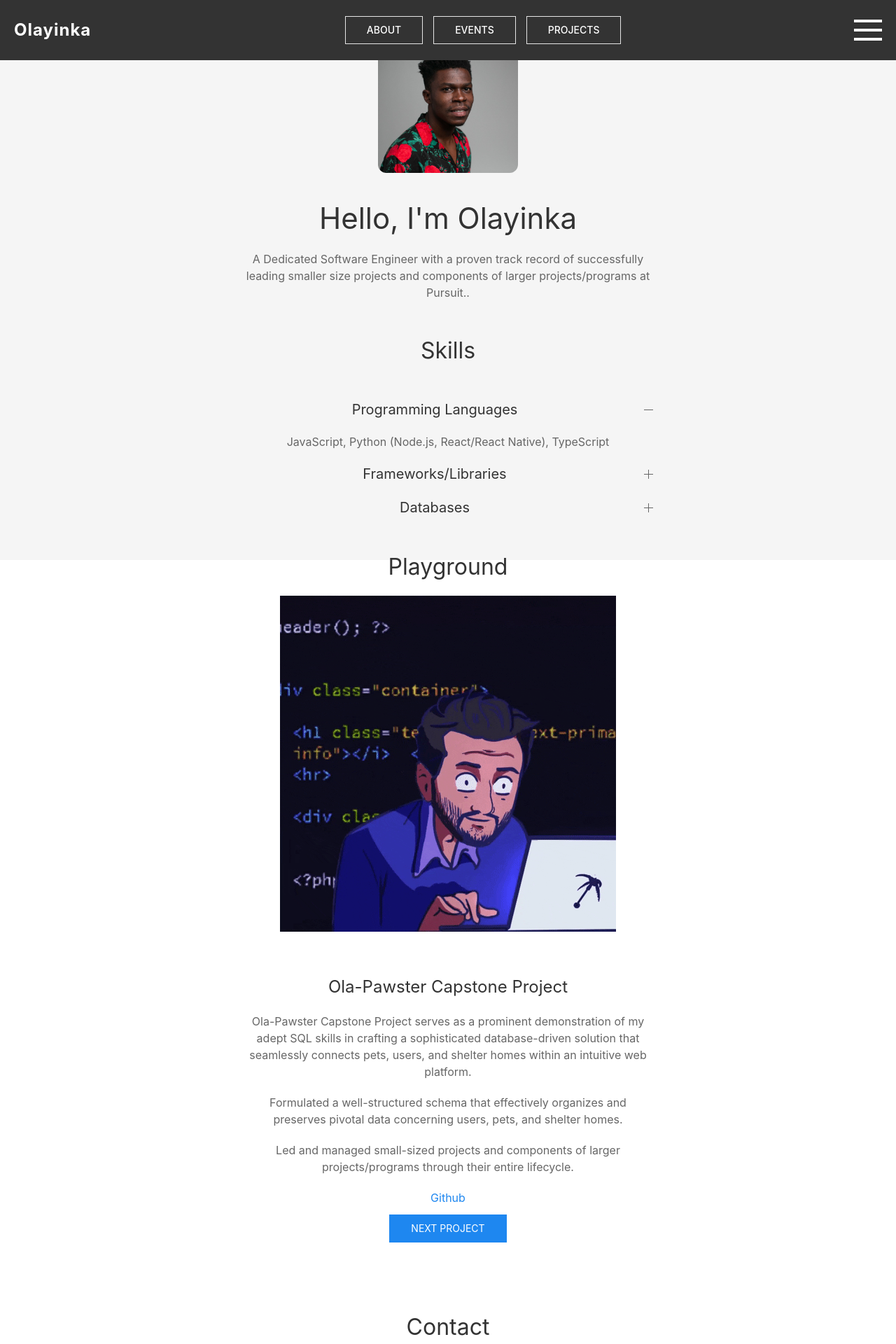
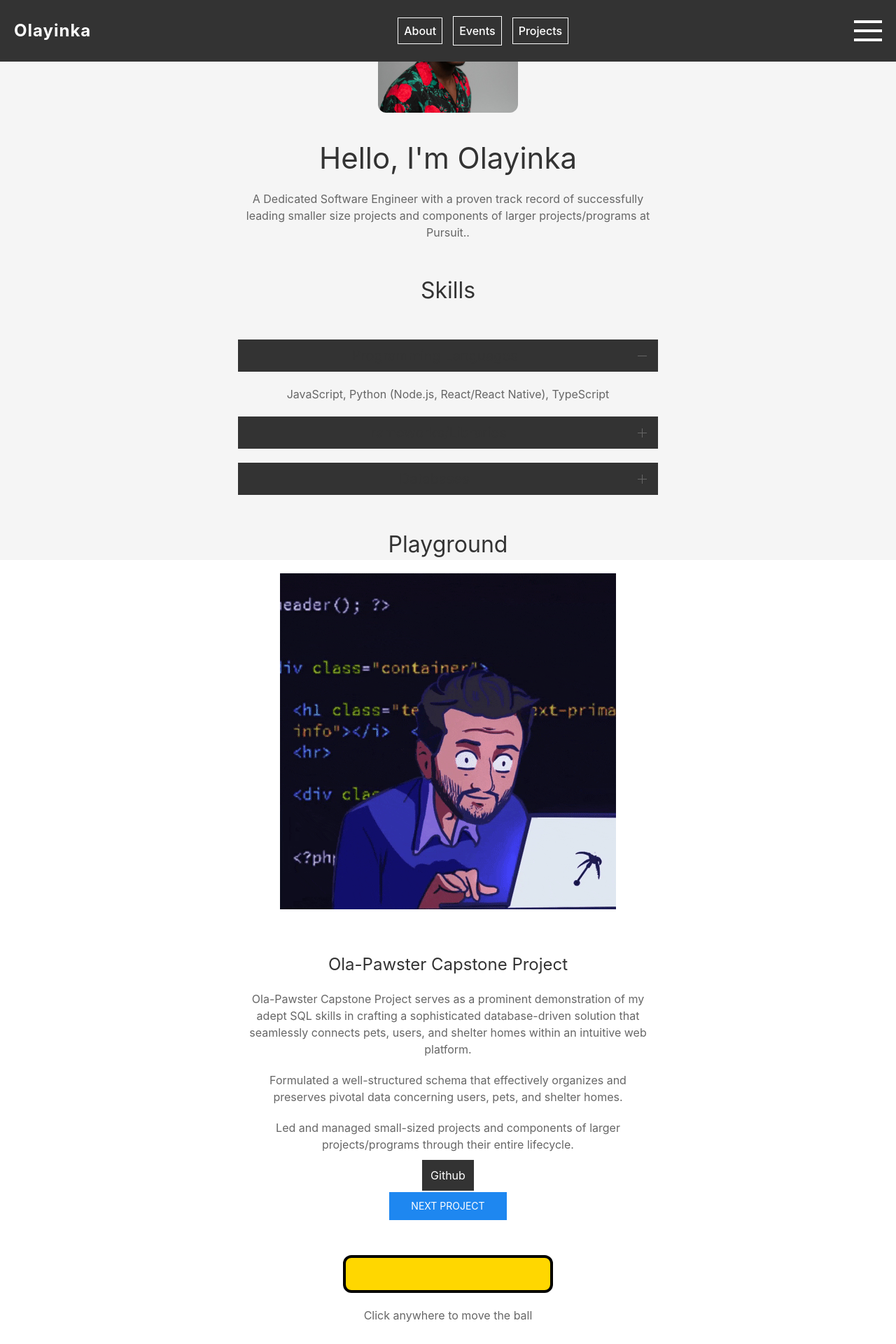
Before and after one commit to Olayinka19/Portfolio, a React (Create React App) app: page / in a window 1280 px wide. Shown: the top 1920 px of the page at 70% size. Built offline with nearby package versions, Linux system fonts and the light colour scheme.

Commit message:
transition

```diff
--- a/package.json
+++ b/package.json
@@ -7,6 +7,7 @@
     "@testing-library/react": "^13.4.0",
     "@testing-library/user-event": "^13.5.0",
     "axios": "^1.4.0",
+    "framer-motion": "^10.16.2",
     "react": "^18.2.0",
     "react-dom": "^18.2.0",
     "react-router-dom": "^6.15.0",
--- a/src/Components/Home.css
+++ b/src/Components/Home.css
@@ -8,6 +8,36 @@
     padding: 0 20px;
     background-color: #f5f5f5;
     transition: background-color 1s ease;
+  }
+  .container{
+    width:300px;
+    height:300px;
+    border-radius:12px;
+    border: 4px solid black;
+    display:flex;
+    padding: 23px 12px;
+    background-color: gold;
+    transition:
+      width 3s,
+      height 3s,
+      background-color 3s,
+      rotate 3s;
+  }
+  .container:hover{
+    background-color: blue;
+    width: 400px;
+    height: 400px;
+    rotate: 180deg;
+  }
+  .ball {
+    border-radius: 25px;
+    width: 50px;
+    height: 50px;
+    background: rgb(74, 67, 67);
+    position: absolute;
+    top: 0;
+    left: 0;
+    transition: transform 1s;
   }
 
   /* Styles for the intro section */
--- a/src/Components/Home.js
+++ b/src/Components/Home.js
@@ -2,7 +2,7 @@ import React, { useState } from 'react';
 import './Home.css';
 import ola from './assets/ola.jpeg'
 import GIF from './assets/giphy.gif'; // Import your GIF
-
+import { motion } from "framer-motion";
 
 
 const projectsData = [
@@ -26,6 +26,17 @@ const projectsData = [
       githubLink: 'https://github.com/Olayinka19/Ahead-Shopping',
     },
   ];
+
+  const f = document.getElementById("foo");
+  document.addEventListener(
+    "click",
+    (ev) => {
+      f.style.transform = `translateY(${ev.clientY - 25}px)`;
+      f.style.transform += `translateX(${ev.clientX - 25}px)`;
+    },
+    false,
+  );
+
 const Home = () => {
   const [gameStarted, setGameStarted] = useState(false);
   const [currentProject, setCurrentProject] = useState(0);
@@ -75,6 +86,7 @@ const Home = () => {
       <br />
       <img className='image' src={ola} width="220px" height="220px" />
       <h1 class="uk-animation-slide-right">Hello, I'm Olayinka</h1>
+
       <p>{`A Dedicated Software Engineer with a proven track record of successfully leading smaller size projects and components of larger projects/programs at Pursuit..`}</p>
       {/* <button className="start-button" onClick={startGame}>
         Start the Journey
@@ -125,6 +137,9 @@ const Home = () => {
         Next Project
       </button>
     </section>
+    <div class="container"> </div>
+    <p>Click anywhere to move the ball</p>
+<div id="foo" class="ball"></div>
 
     <section className={`contact ${gameStarted ? 'visible' : ''}`}>
 
@@ -136,6 +151,10 @@ const Home = () => {
 
     <br />
 
+
+
+
+
   </div>
   );
 };
--- a/src/Components/NavBar.css
+++ b/src/Components/NavBar.css
@@ -3,6 +3,28 @@
   margin: 0;
   padding: 0;
   box-sizing: border-box;
+}
+nav{
+  display: flex;
+  gap: 0.6rem;
+}
+
+a {
+  flex: 1;
+  background-color:#333;
+  color: #fff;
+  border:1px solid;
+  padding: 0.5rem;
+  text-align: center;
+  text-decoration: none;
+  transition: all 0.6s ease-out;
+}
+
+a:hover,
+a:focus
+{
+ background-color: #fff;
+  color: #333;
 }
 
 /* Basic styling for the navigation bar */
--- a/src/Components/NavBar.js
+++ b/src/Components/NavBar.js
@@ -13,12 +13,12 @@ const NavBar = () => {
     <nav className={`navbar ${menuOpen ? 'active' : ''}`}>
     <div className="logo">Olayinka</div>
     <ul className={`nav-links ${menuOpen ? 'active' : ''}`}>
-      <li><a class="uk-button uk-button-default" href="#">About</a></li>
-      <a class="uk-button uk-button-default" href="/EventList">Events</a>
+      <li><a  href="#">About</a></li>
+      <a  href="/EventList">Events</a>
       <li className="dropdown">
-        <a class="uk-button uk-button-default" href="/Portfolio">Projects</a>
+        <a  href="/Portfolio">Projects</a>
         <div className="dropdown-content">
-        {/* <a class="uk-button uk-button-default" href="#">Fall Events</a> */}
+        {/* <a  href="#">Fall Events</a> */}
           {/* Add more dropdown items */}
         </div>
       </li>
```
Also changed, not shown: src/index.css (line endings or trailing spaces), 1 other file (tests, documents, lock files or other folders).
